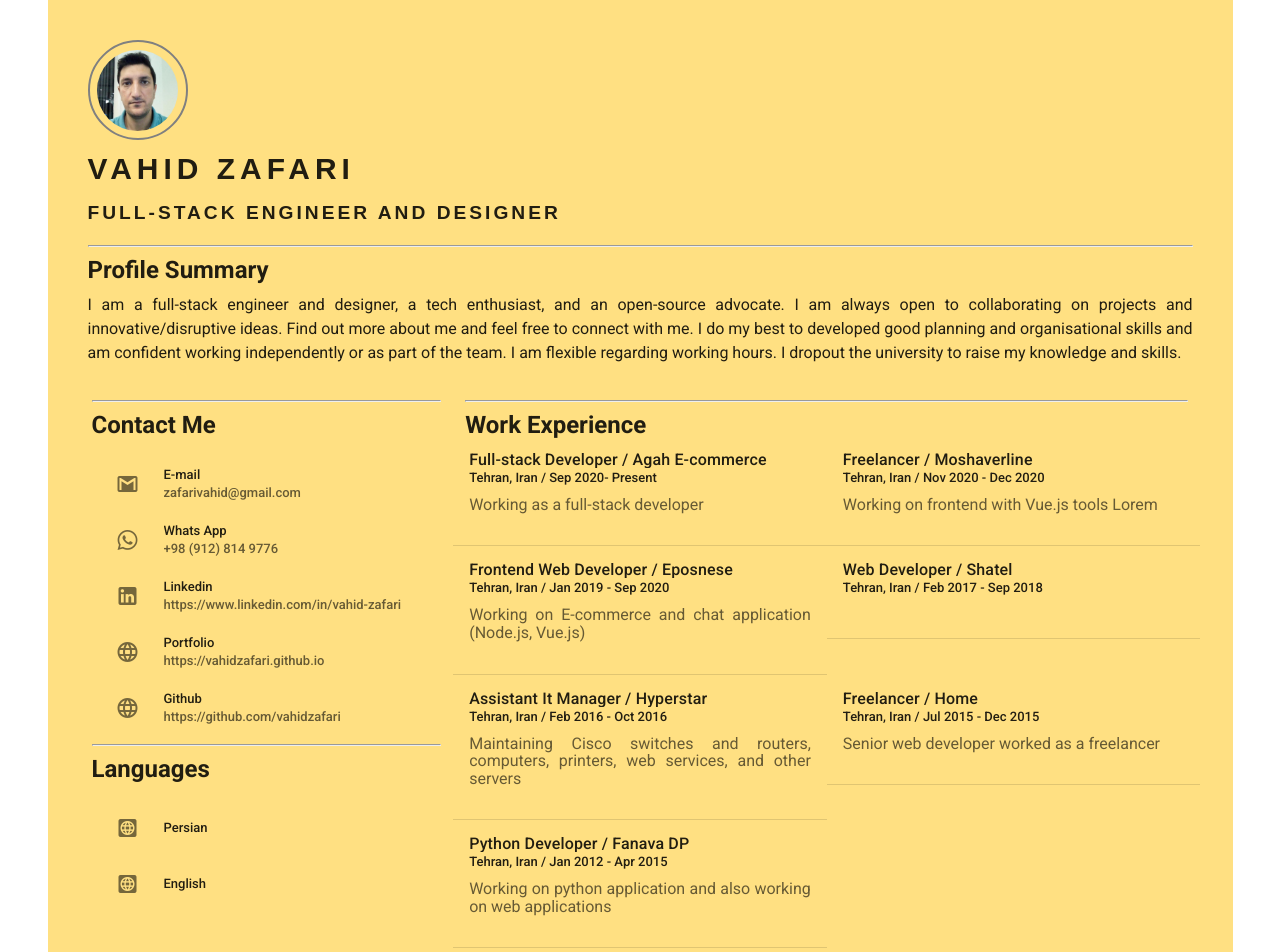
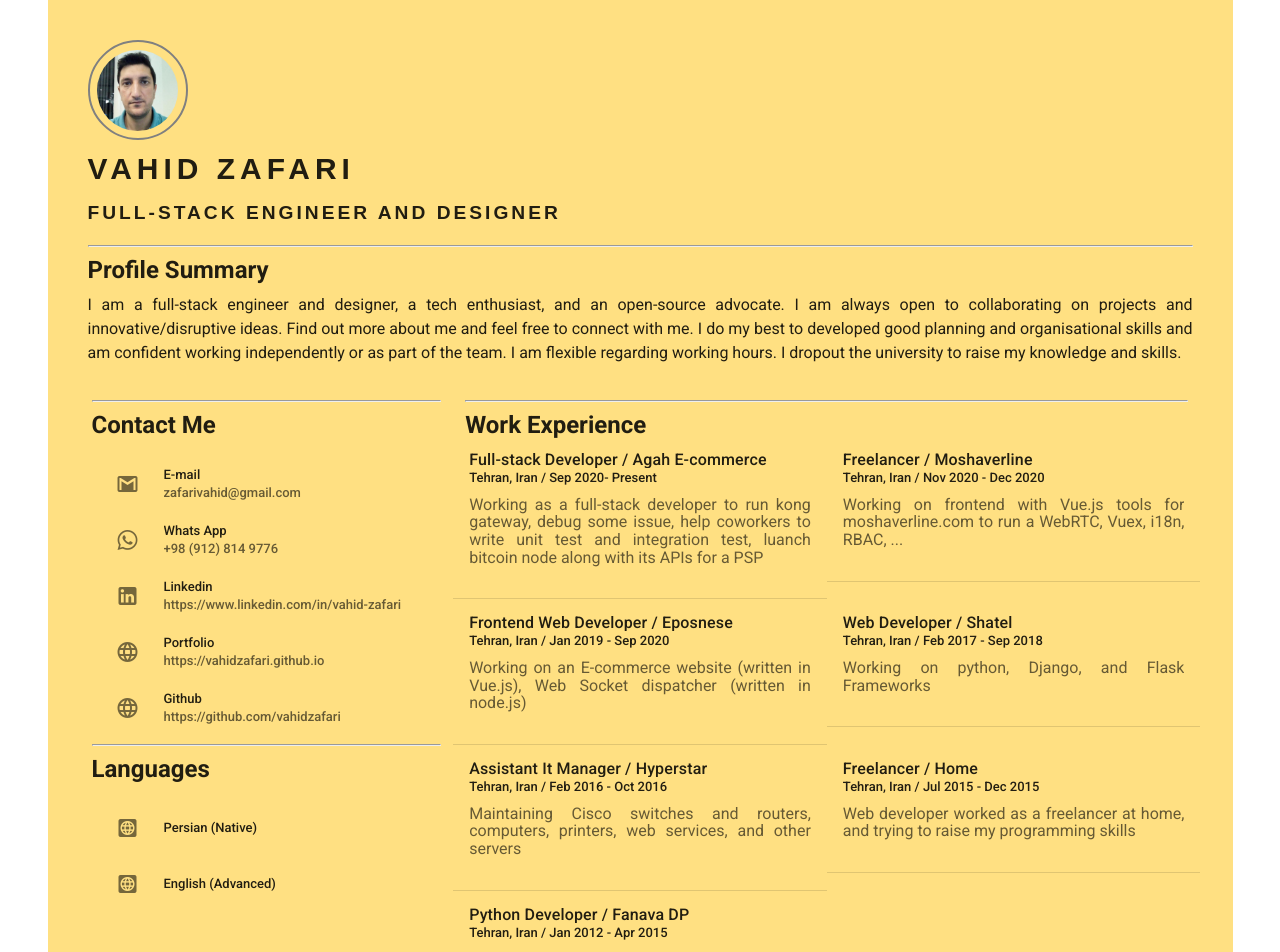
Before and after one commit to vahidzafari/vahidzafari.github.io, a Nuxt app: page / in a window 1280 px wide. Shown: the top 952 px of the page. Built offline with nearby package versions, Linux system fonts and the light colour scheme; a web font is replaced by a local one.

Commit message:
fix: complete experiance description and languages

```diff
--- a/components/experience.vue
+++ b/components/experience.vue
@@ -48,39 +48,44 @@ export default {
         {
           title: 'Full-stack Developer / Agah E-commerce',
           headline: 'Tehran, Iran / Sep 2020- Present',
-          description: 'Working as a full-stack developer',
+          description: `Working as a full-stack developer to run kong gateway, debug some
+          issue, help coworkers to write unit test and integration test,
+          luanch bitcoin node along with its APIs for a PSP`,
         },
         {
           title: 'Freelancer / Moshaverline',
           headline: 'Tehran, Iran / Nov 2020 - Dec 2020',
-          description: 'Working on frontend with Vue.js tools Lorem',
+          description: `Working on frontend with Vue.js tools for moshaverline.com
+          to run a WebRTC, Vuex, i18n, RBAC, ...`,
         },
         {
           title: 'Frontend Web Developer / Eposnese',
           headline: 'Tehran, Iran / Jan 2019 - Sep 2020',
-          description:
-            ' Working on E-commerce and chat application (Node.js, Vue.js)',
+          description: `Working on an E-commerce website (written in Vue.js),
+            Web Socket dispatcher (written in node.js)`,
         },
         {
           title: 'Web Developer / Shatel',
           headline: 'Tehran, Iran / Feb 2017 - Sep 2018',
+          description: `Working on python, Django, and Flask Frameworks`,
         },
         {
           title: 'Assistant It Manager / Hyperstar',
           headline: 'Tehran, Iran / Feb 2016 - Oct 2016',
-          description:
-            ' Maintaining Cisco switches and routers, computers, printers, web services, and other servers',
+          description: `Maintaining Cisco switches and routers, computers, printers,
+            web services, and other servers`,
         },
         {
           title: 'Freelancer / Home',
           headline: 'Tehran, Iran / Jul 2015 - Dec 2015',
-          description: 'Senior web developer worked as a freelancer',
+          description: `Web developer worked as a freelancer at home,
+          and trying to raise my programming skills`,
         },
         {
           title: 'Python Developer / Fanava DP',
           headline: 'Tehran, Iran / Jan 2012 - Apr 2015',
           description:
-            ' Working on python application and also working on web applications',
+            'Working on python application and also working on web applications',
         },
       ],
     }
--- a/components/language-information.vue
+++ b/components/language-information.vue
@@ -21,11 +21,11 @@ export default {
     return {
       items: [
         {
-          title: 'Persian',
+          title: 'Persian (Native)',
           icon: 'mdi-web-box',
         },
         {
-          title: 'English',
+          title: 'English (Advanced)',
           icon: 'mdi-web-box',
         },
       ],
```
